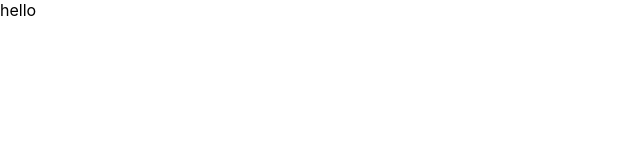
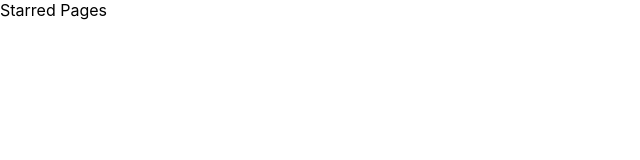
Before and after one commit to Ashu12tosh/box-office-app, a React (Create React App) app: page /Starred in a window 1280 px wide. Shown: the top 160 px of the page, without its empty margins (0-640 px from the left). Built offline with nearby package versions, Linux system fonts and the light colour scheme.

Commit message:
installed react-router-dom to the app

```diff
--- a/package.json
+++ b/package.json
@@ -5,6 +5,7 @@
   "dependencies": {
     "react": "^18.2.0",
     "react-dom": "^18.2.0",
+    "react-router-dom": "^6.14.1",
     "react-scripts": "5.0.1",
     "web-vitals": "^2.1.4",
     "workbox-background-sync": "^6.6.0",
--- a/src/App.jsx
+++ b/src/App.jsx
@@ -1,5 +1,29 @@
+import { BrowserRouter, Routes, Route } from 'react-router-dom';
+import Home from './pages/Home';
+import Starred from './pages/Starred';
 function App() {
-  return <div>hello</div>;
+  return (
+    <BrowserRouter>
+      <Routes>
+        <Route path="/" element={<Home />} />
+        <Route path="/Starred" element={<Starred />} />
+        <Route path="*" element={<div>Not Found</div>} />
+        {/* <Route path="/" element={<App />}>
+          <Route index element={<Home />} />
+          <Route path="teams" element={<Teams />}>
+            <Route path=":teamId" element={<Team />} />
+            <Route path="new" element={<NewTeamForm />} />
+            <Route index element={<LeagueStandings />} />
+          </Route>
+        </Route>
+        <Route element={<PageLayout />}>
+          <Route path="/privacy" element={<Privacy />} />
+          <Route path="/tos" element={<Tos />} />
+        </Route>
+  <Route path="contact-us" element={<Contact />} /> */}
+      </Routes>
+    </BrowserRouter>
+  );
 }
 
 export default App;
--- /dev/null
+++ b/src/pages/Home.jsx
@@ -0,0 +1,5 @@
+const Home = () => {
+  return <div>Home Page</div>;
+};
+
+export default Home;
--- /dev/null
+++ b/src/pages/Starred.jsx
@@ -0,0 +1,5 @@
+const Starred = () => {
+  return <div>Starred Pages</div>;
+};
+
+export default Starred;
```
Also changed, not shown: 1 other file (tests, documents, lock files or other folders).
